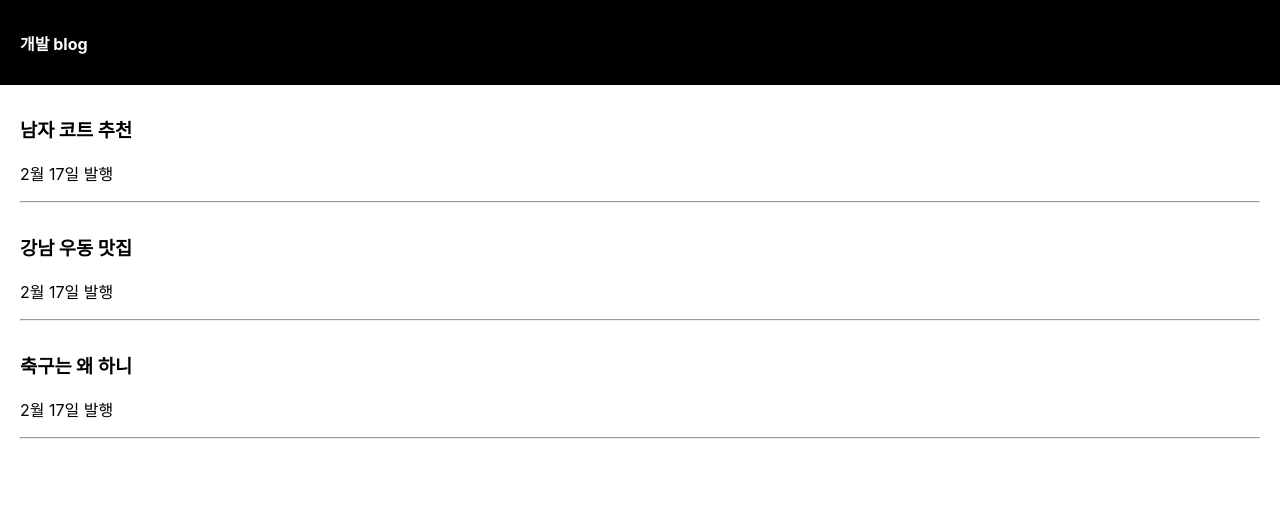
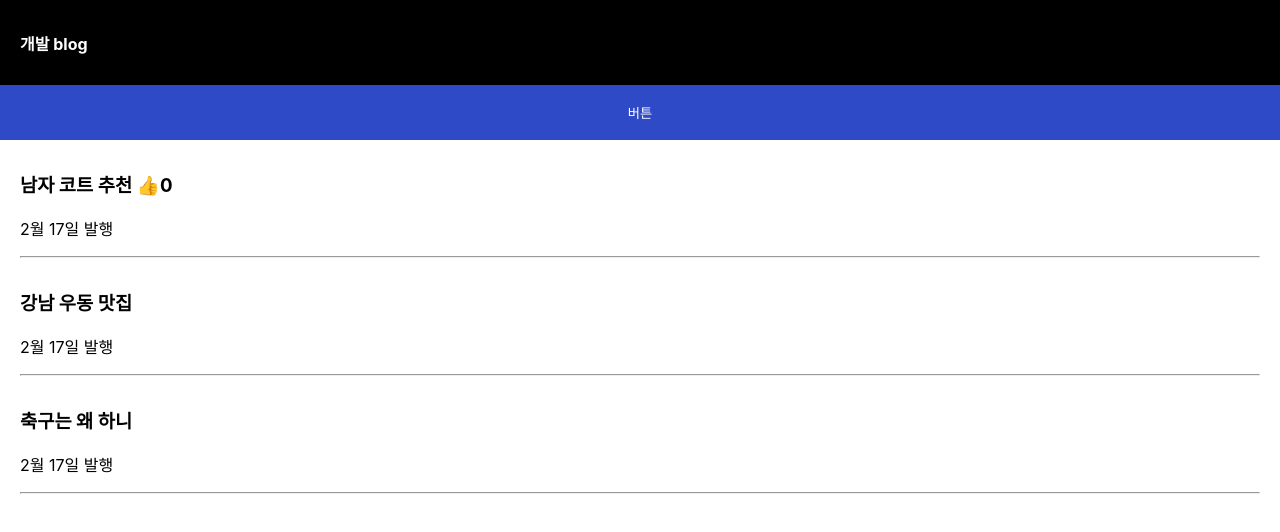
Before and after one commit to ZetGar/song, a React (Create React App) app in the folder ss/: page / in a window 1280 px wide. Shown: the top 532 px of the page. Built offline with nearby package versions, Linux system fonts and the light colour scheme.

Commit message:
Update App.js
강의2. 클릭시 숫자 변경 + 숙제 버튼클릭 시 제목 변경

```diff
--- a/ss/src/App.js
+++ b/ss/src/App.js
@@ -1,3 +1,5 @@
+/* eslint-disable*/
+
 import React, { useState, useEffect } from "react";
 import "./App.scss";
 
@@ -10,6 +12,8 @@ function App() {
     "축구는 왜 하니",
   ]);
 
+  let [따봉, 따봉변경] = useState(0);
+
   return (
     <div className="App">
       <div className="black-nav">
@@ -18,8 +22,25 @@ function App() {
         {/* <div>{data}</div> */}
       </div>
 
+      <button
+        onClick={() => {
+          글제목변경(["여자 코트 추천", "강남 우동 맛집", "축구는 왜 하니"]);
+        }}
+      >
+        버튼
+      </button>
       <div className="list">
-        <h3> {글제목[0]} </h3>
+        <h3>
+          {글제목[0]}{" "}
+          <span
+            onClick={() => {
+              따봉변경(따봉 + 1);
+            }}
+          >
+            👍
+          </span>
+          {따봉}
+        </h3>
         <p> 2월 17일 발행 </p>
         <hr />
       </div>
--- a/ss/src/App.scss
+++ b/ss/src/App.scss
@@ -17,3 +17,11 @@
   text-align: left;
   padding: 0 20px;
 }
+
+button {
+  width: 100%;
+  height: 55px;
+  color: #fff;
+  background-color: rgb(47, 74, 198);
+  border: none;
+}
```
Also changed, not shown: 1 other file (tests, documents, lock files or other folders).
